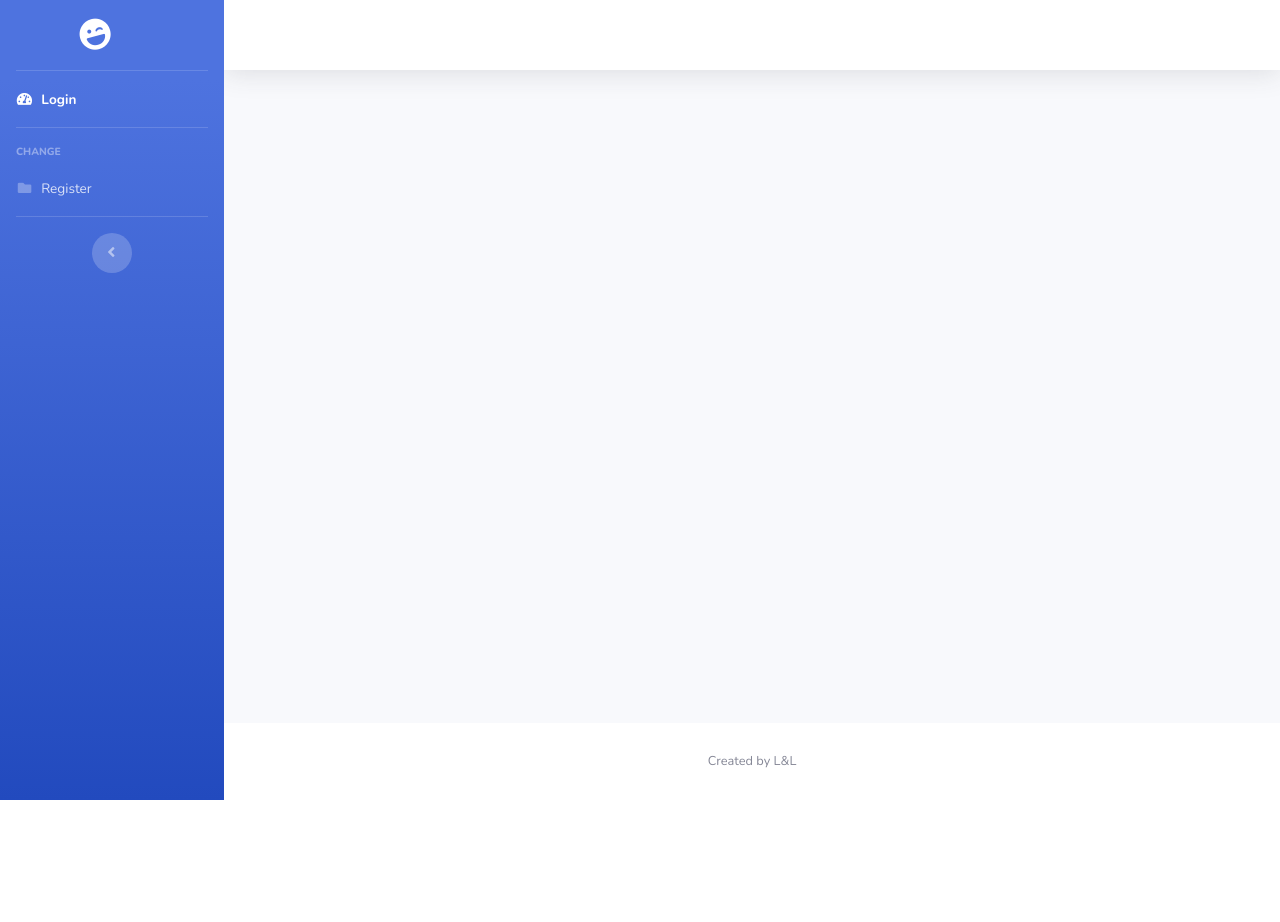
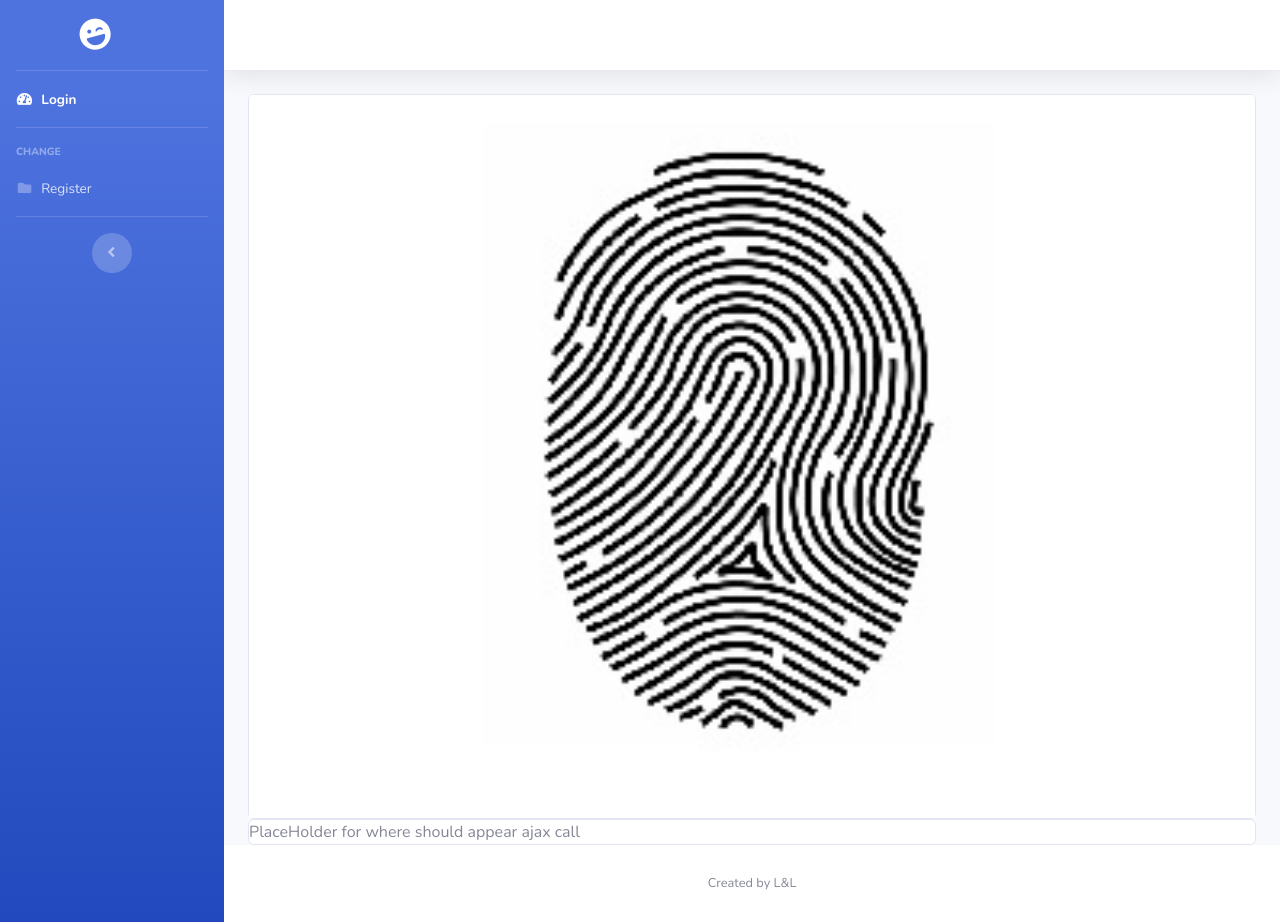
Before and after one commit to Soundwave17/Fingerprint_Database, a Django app: a page that uses fingerprintData/templates/fingerprintData/fingerprint_access.html in a window 1280 px wide. Before the commit the page ends 800 px from the top, so only its background shows below. Run offline with Django 3.2, Linux system fonts and the light colour scheme; data comes from the database, SQL or seed files in the repository; some libraries are stand-ins or nearby versions.

Commit message:
Fingerprint_access added and started to work at it

```diff
--- a/fingerprintData/templates/fingerprintData/fingerprint_access.html
+++ b/fingerprintData/templates/fingerprintData/fingerprint_access.html
@@ -17,7 +17,15 @@
 {% block content %}
     {% load static %}
 
+    <div class="card">
+            <img class="card-img-top" src="{% static 'vendor/img/finger.png' %}">
+    </div>
 
+    <div class="card">
+        <div class="card-doby">
+            PlaceHolder for where should appear ajax call
+        </div>
+    </div>
 
 {% endblock content %}
 
```
Also changed, not shown: fingerprintData/static/vendor/img/finger.png (added), fingerprintData/static/vendor/img/img-finger.png (added).
